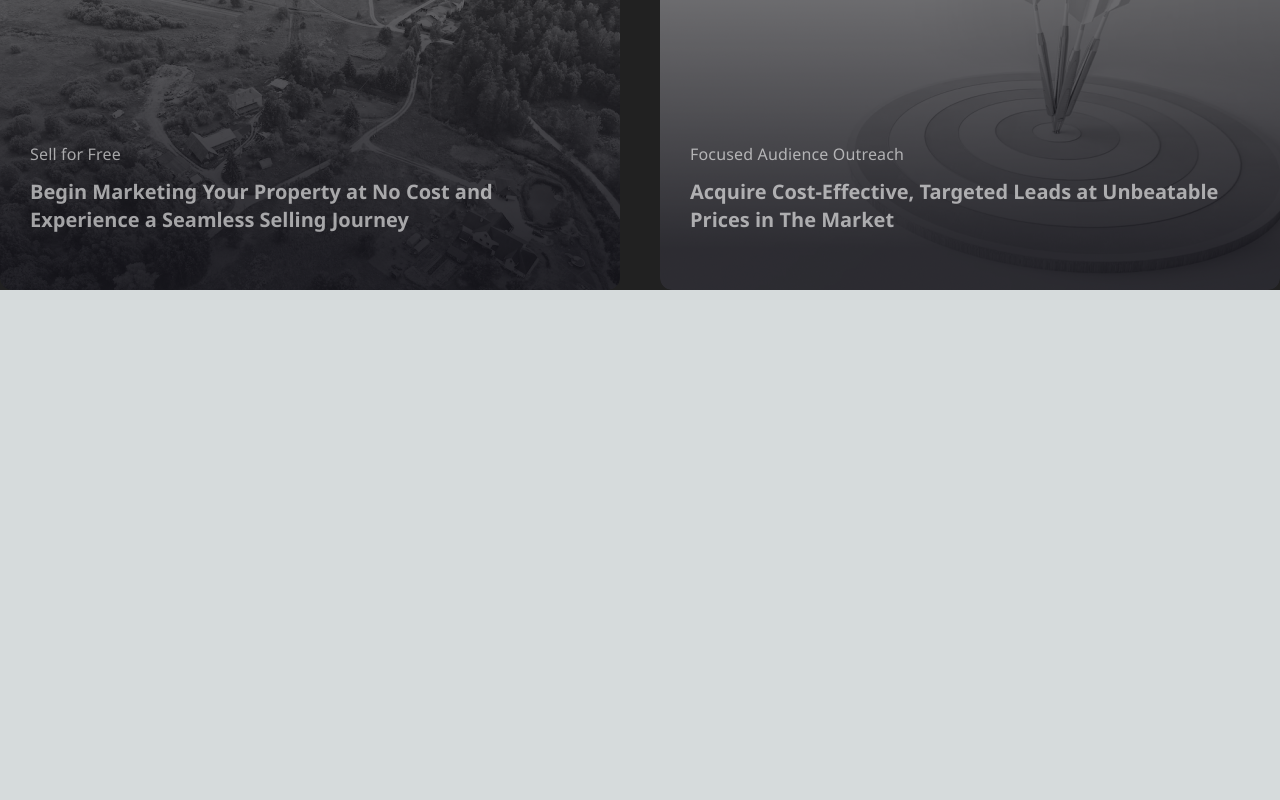
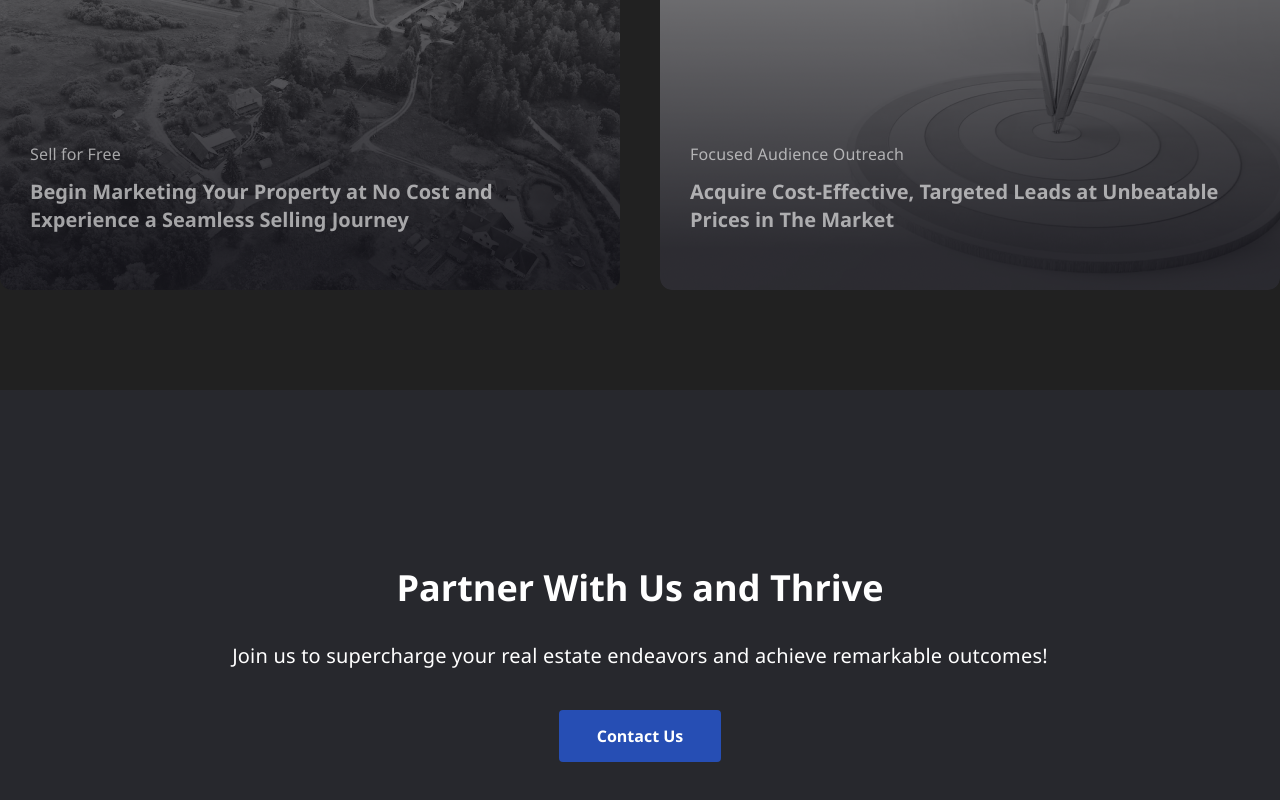
Before and after one commit to Pikadorius/landville-test, a Next.js app: page / in a window 1280 px wide. Shown: the part 2315-3115 px from the top of the page. Before the commit the page ends 2605 px from the top, so only its background shows below. Built offline with nearby package versions, Linux system fonts and the light colour scheme.

Commit message:
added partnership

```diff
--- a/src/components/Button/Button.js
+++ b/src/components/Button/Button.js
@@ -1,12 +1,14 @@
 import React from 'react';
 import s from './Button.module.scss'
 
-const Button = (props) => {
+const Button = ({size, onClick, title}) => {
 
-    const btnSize = `${s.btn} + ${props.size === 'medium' ? `${s.medium}` : ''}`
+    const btnSize = `${s.btn} + ${size === 'medium' ? `${s.medium}` : ''}`
+
+    // large medium
 
     return (
-        <button className={btnSize} onClick={props.onClick}>{props.title}</button>
+        <button className={btnSize} onClick={onClick}>{title}</button>
     );
 };
 
--- /dev/null
+++ b/src/components/Partners/Partners.jsx
@@ -0,0 +1,26 @@
+import React from 'react';
+import s from './Partners.module.scss'
+import Button from '../Button/Button';
+
+const Partners = () => {
+    return (
+        <div className={s.container}>
+            <div className={s.wrapper}>
+                <h3 className={s.title}>
+                    Partner With Us and Thrive
+                </h3>
+                <p className={s.description}>
+                    Join us to supercharge your real estate endeavors and achieve remarkable outcomes!
+                </p>
+                {/*<button type="button" className="button-contact" onClick={() => toggleMenus()}>*/}
+                {/*    Contact Us*/}
+                {/*</button>*/}
+                <div className={s.btnPlace}>
+                    <Button title={'Contact Us'} size={'large'} onClick={() => alert('CLICK')}/>
+                </div>
+            </div>
+        </div>
+    );
+};
+
+export default Partners;
--- /dev/null
+++ b/src/components/Partners/Partners.module.scss
@@ -0,0 +1,30 @@
+.container {
+  width: 100%;
+
+  .wrapper {
+
+    .title {
+      font-size: 36px;
+      font-weight: 700;
+      line-height: 48px;
+      letter-spacing: 0;
+      text-align: center;
+      margin: 174px 0 30px;
+    }
+
+    .description {
+      font-size: 20px;
+      font-weight: 400;
+      line-height: 28px;
+      letter-spacing: 0.01em;
+      text-align: center;
+      margin: 0 0 40px;
+    }
+    .btnPlace {
+      display: flex;
+      justify-content: center;
+      align-items: center;
+      padding-bottom: 174px;
+    }
+  }
+}
--- a/src/components/Services/Services.module.scss
+++ b/src/components/Services/Services.module.scss
@@ -6,6 +6,7 @@
   display: flex;
   flex-direction: column;
   align-items: center;
+  padding-bottom: 100px;
 
   .title {
     font-size: 36px;
--- a/src/pages/index.js
+++ b/src/pages/index.js
@@ -5,6 +5,7 @@ import styles from '../styles/Home.module.scss'
 import Greetings from '../components/Greetings/Greetings';
 import Services from '../components/Services/Services';
 import React from 'react';
+import Partners from '../components/Partners/Partners';
 
 const inter = Inter({ subsets: ['latin'] })
 
@@ -22,6 +23,7 @@ export default function Home() {
           <Header/>
           <Greetings/>
           <Services/>
+          <Partners/>
       </main>
     </>
   )
```
